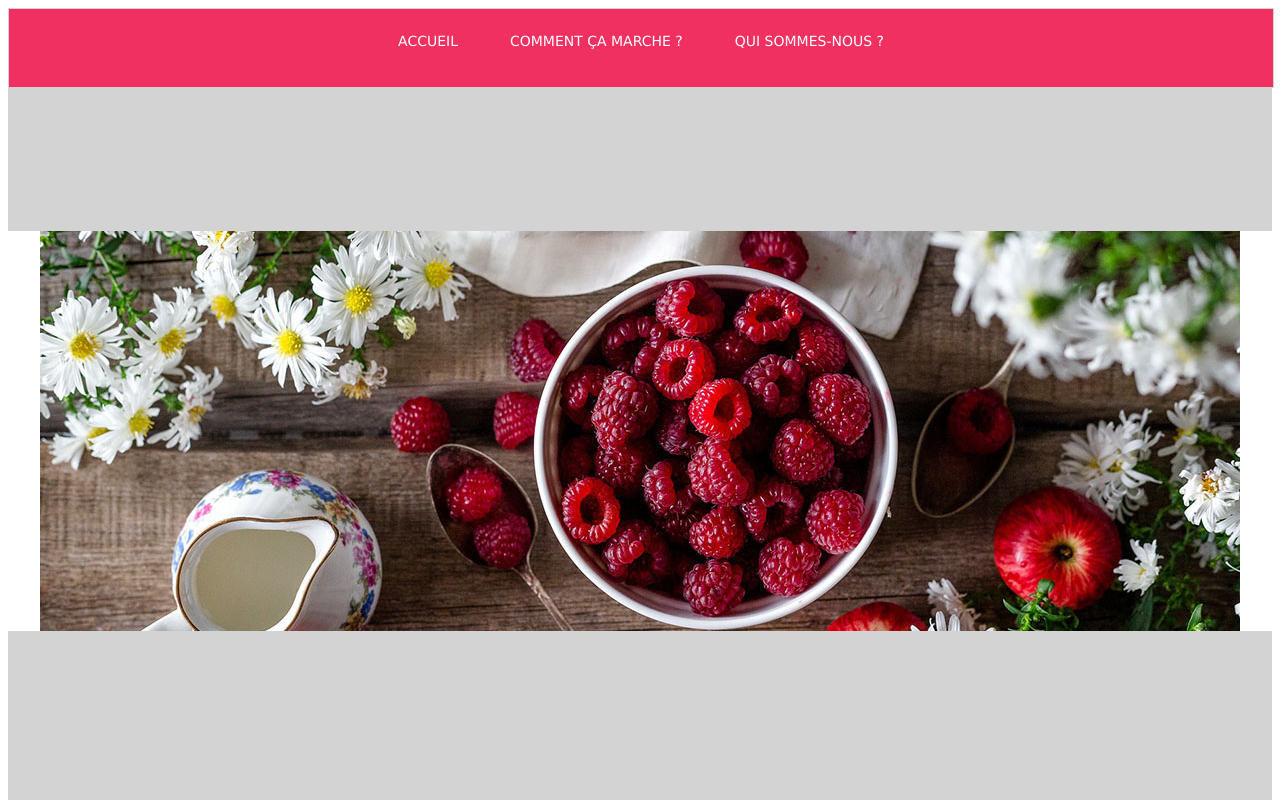
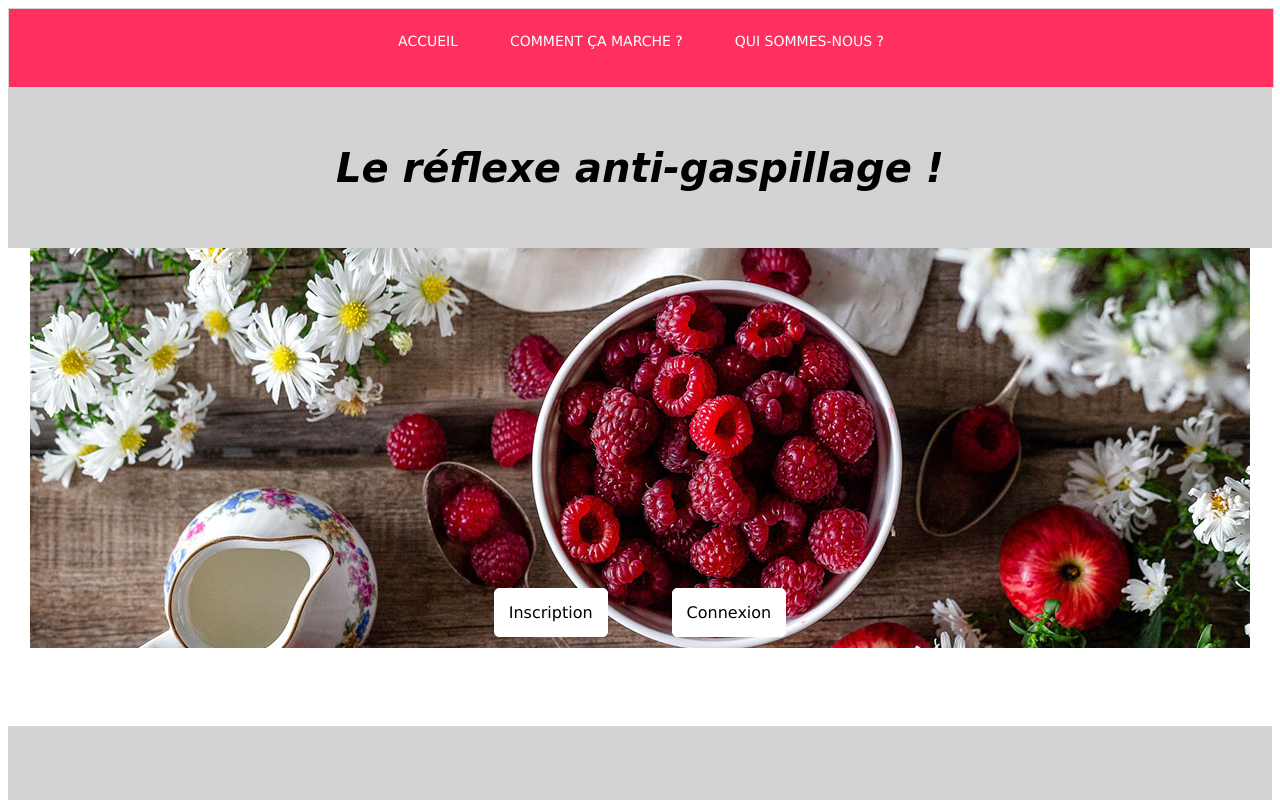
Before and after one commit to juliabaumann/Site-LePanierdemonvoisin, a plain HTML site: page site-home.html in a window 1280 px wide. Shown: the top 800 px of the page. Drawn offline with Linux system fonts and the light colour scheme; a web font is replaced by a local one.

Commit message:
Raspberry 1300 x 400

```diff
--- a/site-home.css
+++ b/site-home.css
@@ -1,5 +1,5 @@
 .header {
-  background-color: #f03060;
+  background-color: #ff3060;
   border: 1px solid LightGrey;
   position: relative;
   text-align: center;
@@ -24,10 +24,13 @@
 
 .slogan {
     background-color: lightgrey;
-    padding: 40px 0px;
+    padding: 30px 0px;
     position: relative;
+    text-align:center;
     width: 100%;
-    height : 8%;
+    font-family:"Shadows Into Light Two", cursive;
+    font-size: 20px;
+    font-style:italic;
   }
 
 .photo {
@@ -37,21 +40,29 @@
     height : 400px;
   }
 
-  .photo a {
-    background: red;
-    border: 1px solid red;
-    border-radius: 3px;
-    color: white;
+  .inscription {
+    position: relative;
+    bottom: 90px;
+    text-align: center;
+    width: 100%;
+    height: 10%;
+  }
+
+  .inscription a {
+    background:white;
+    border: 1px solid white;
+    border-radius: 5px;
+    color: black;
     display: inline-block;
-    margin: 40px;
+    margin: 30px;
     padding: 14px;
     text-decoration: none;
+    font-family: Verdana, Geneva, Tahoma, sans-serif;
+    font-size: 16px;
   }
 
-  .photo a:hover {
-    background: white;
-    border: 1px solid red;
-    color: red;
+  .inscription a:hover {
+    font-weight: bold;
   }
 
   .strawberry {
--- a/site-home.html
+++ b/site-home.html
@@ -4,6 +4,7 @@
             Le panier de mon voisin
         </title>
         <link href="./site-home.css" type="text/css" rel="stylesheet">
+        <link href="https://fonts.googleapis.com/css?family=Shadows+Into+Light+Two" rel="stylesheet">
         <meta charset="UTF-8">
     </head>
 
@@ -15,14 +16,16 @@
         </div>
 
         <div class="slogan">
-            <img> </img>
+            <h1> Le réflexe anti-gaspillage !</h1>
         </div>
 
         <div class="photo">
-            <img src="rasberry 1200 x 400.jpg"/>
-            <a href="./site-inscription.html">Inscription</a>
+            <img src="raspberry 1220 x 400.jpg"/>
+        </div>
+
+        <div class="inscription">
+                <a href="./site-inscription.html">Inscription</a>
                 <a href="./site-connexion.html">Connexion</a>
-
         </div>
 
         <div class="schema">
```
Also changed, not shown: raspberry 1300 x400.jpg (added).
